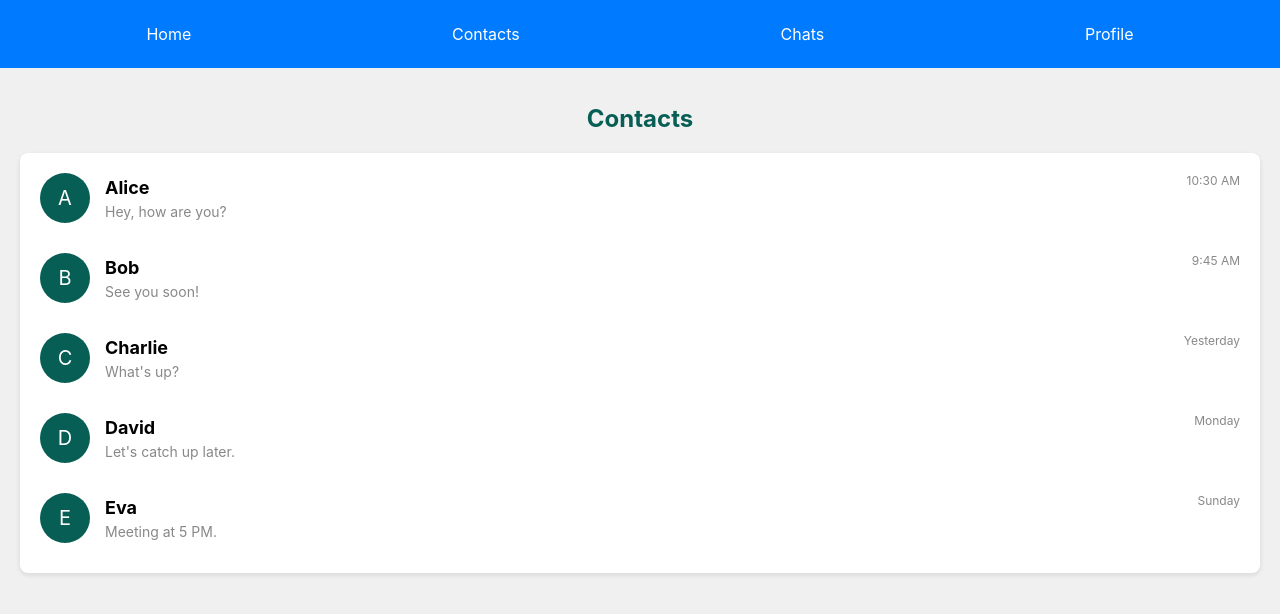
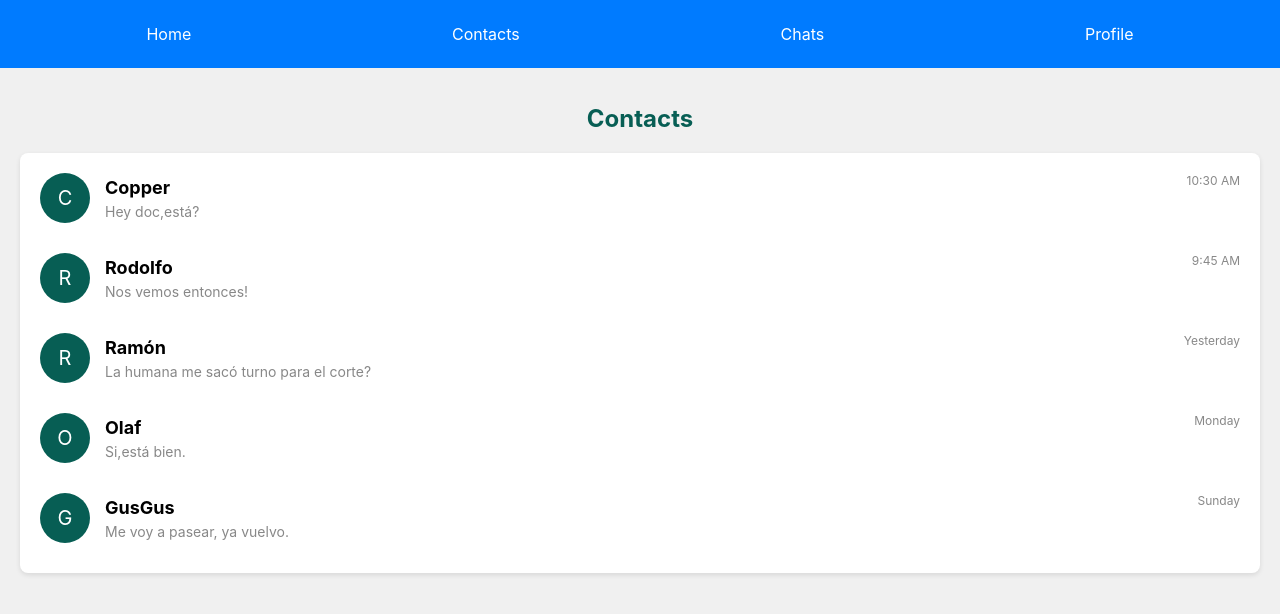
Before and after one commit to camichieri/Proyecto, a React (Vite) app: page /contacts in a window 1280 px wide. Shown: the top 614 px of the page. Built offline with nearby package versions, Linux system fonts and the light colour scheme.

Commit message:
Fix contact

```diff
--- a/src/pages/ContactsPage.jsx
+++ b/src/pages/ContactsPage.jsx
@@ -4,11 +4,11 @@ import './ContactsPage.css';
 
 const ContactsPage = () => {
   const contacts = [
-    { id: 1, name: 'Alice', lastMessage: 'Hey, how are you?', time: '10:30 AM' },
-    { id: 2, name: 'Bob', lastMessage: 'See you soon!', time: '9:45 AM' },
-    { id: 3, name: 'Charlie', lastMessage: 'What\'s up?', time: 'Yesterday' },
-    { id: 4, name: 'David', lastMessage: 'Let\'s catch up later.', time: 'Monday' },
-    { id: 5, name: 'Eva', lastMessage: 'Meeting at 5 PM.', time: 'Sunday' },
+    { id: 1, name: 'Copper', lastMessage: 'Hey doc,está?', time: '10:30 AM' },
+    { id: 2, name: 'Rodolfo', lastMessage: 'Nos vemos entonces!', time: '9:45 AM' },
+    { id: 3, name: 'Ramón', lastMessage: 'La humana me sacó turno para el corte?', time: 'Yesterday' },
+    { id: 4, name: 'Olaf', lastMessage: 'Si,está bien.', time: 'Monday' },
+    { id: 5, name: 'GusGus', lastMessage: 'Me voy a pasear, ya vuelvo.', time: 'Sunday' },
   ];
 
   return (
```
